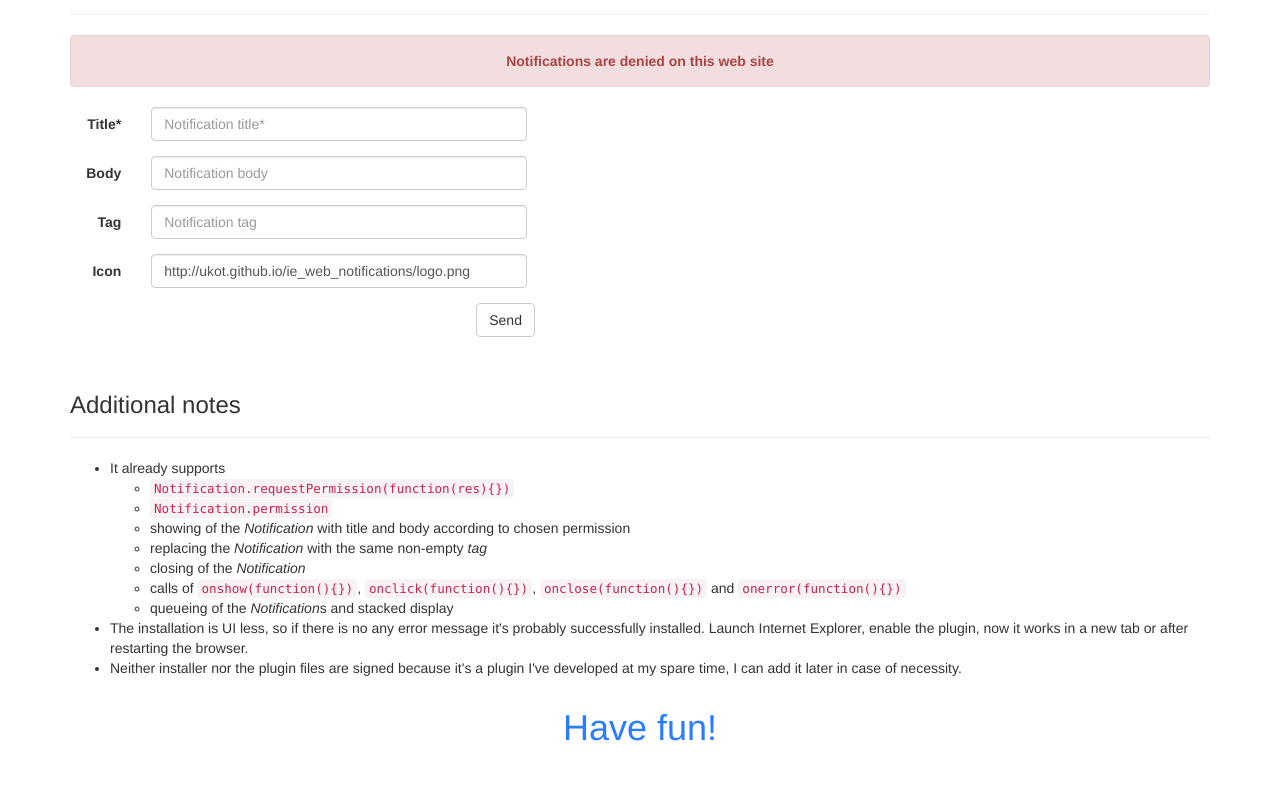
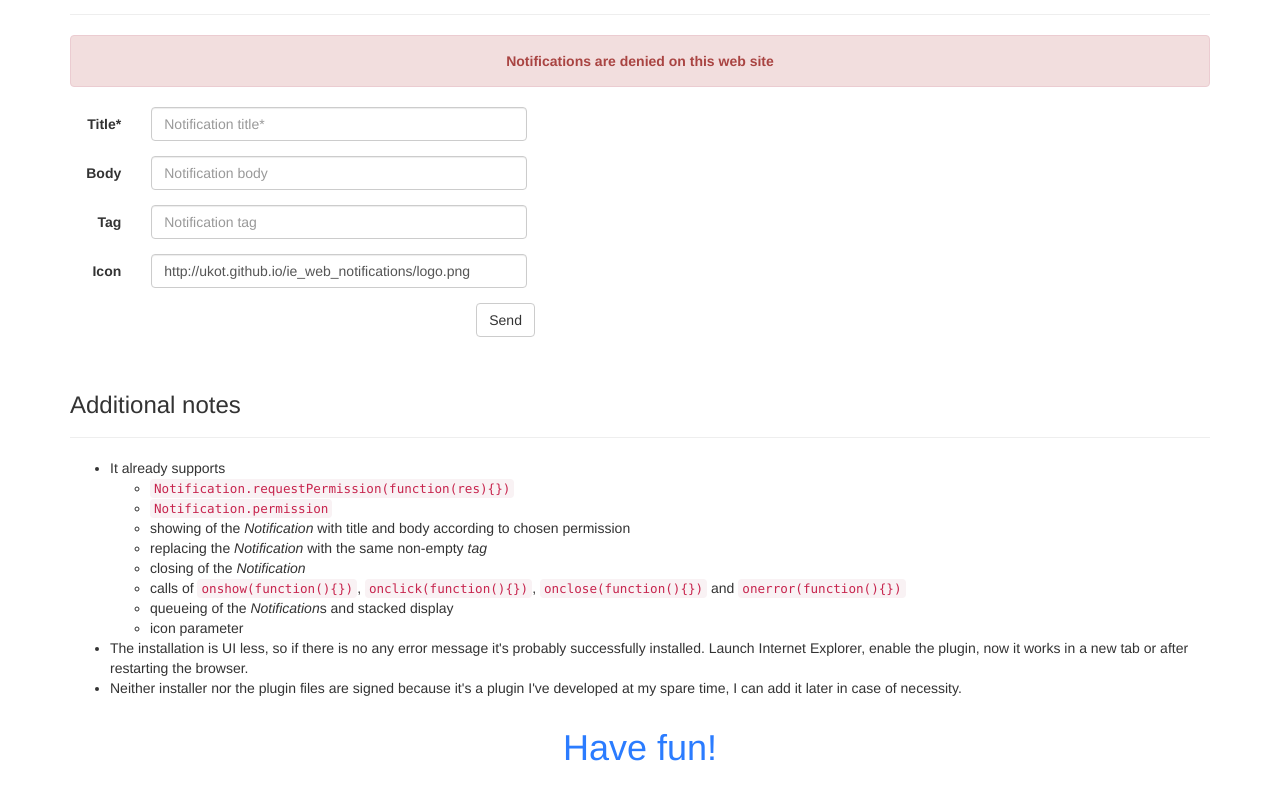
Before and after one commit to ie-web-notifications/ie-web-notifications.github.io, a website: page index.html in a window 1280 px wide. Shown: the part 639-1439 px from the top of the page. Drawn offline with nearby package versions, Linux system fonts and the light colour scheme.

Commit message:
add into the list of supported features that icon parameter is supported

```diff
--- a/index.html
+++ b/index.html
@@ -279,6 +279,7 @@
                 <li>closing of the <i>Notification</i></li>
                 <li>calls of <code>onshow(function(){})</code>, <code>onclick(function(){})</code>, <code>onclose(function(){})</code> and <code>onerror(function(){})</code></li>
                 <li>queueing of the <i>Notification</i>s and stacked display</li>
+                <li>icon parameter</li>
               </ul>
             </li>
             <li>
```
